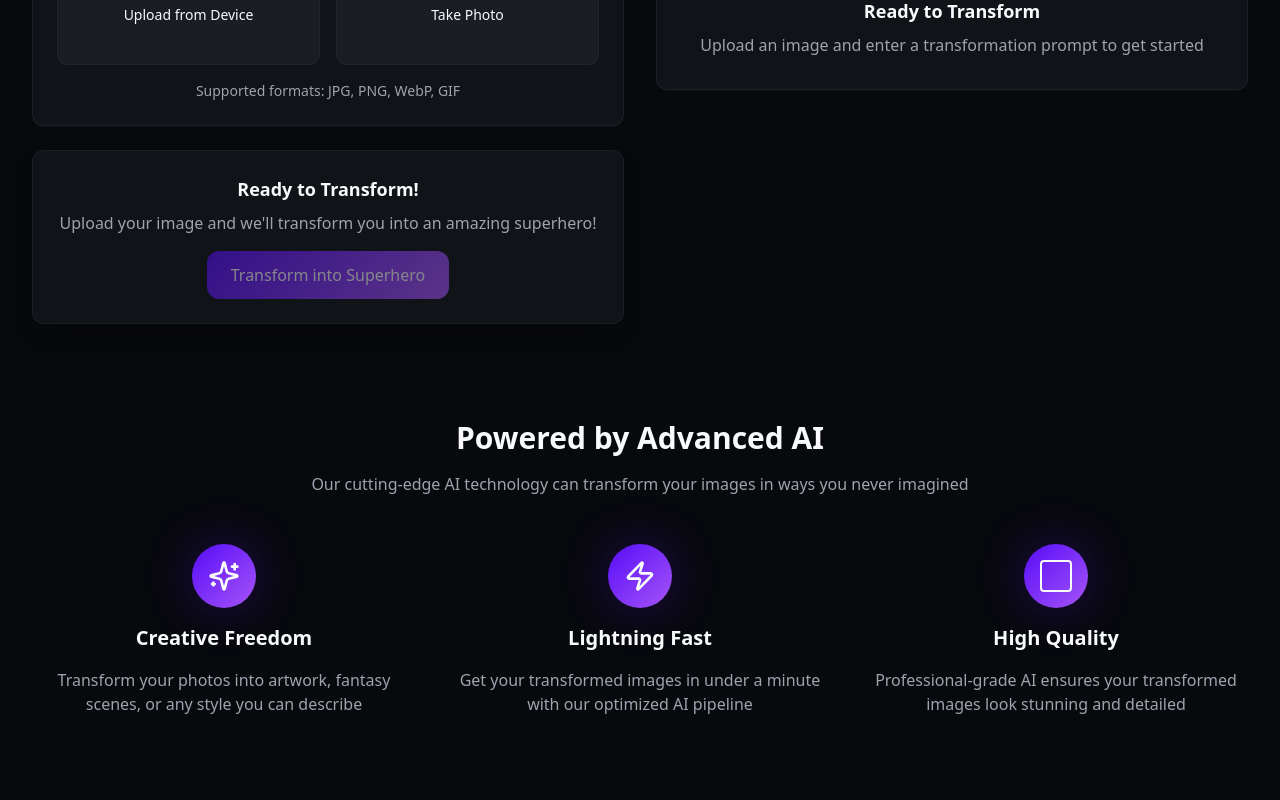
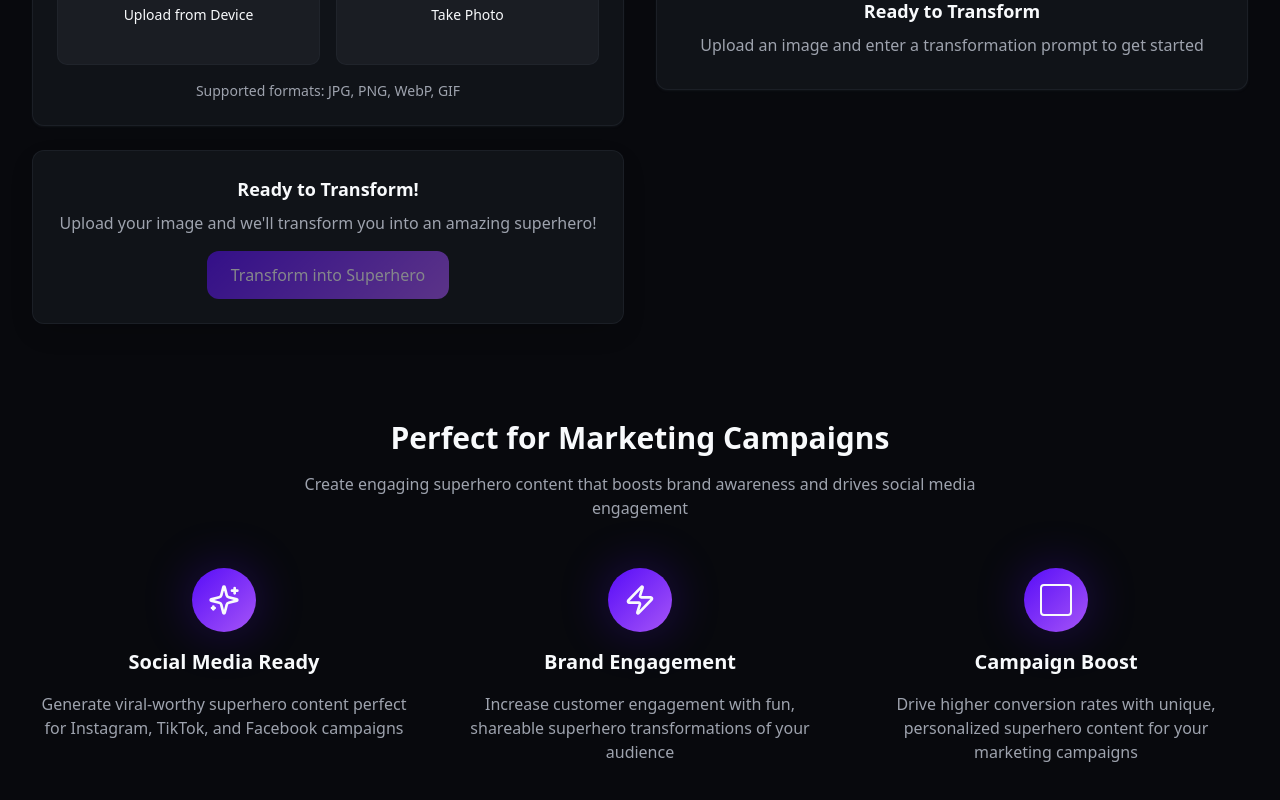
Before and after one commit to awelapix-ops/kimera-creative-canvas, a React (Vite) app: page / in a window 1280 px wide. Shown: the part 512-1312 px from the top of the page. Built offline with nearby package versions, Linux system fonts and the light colour scheme.

Commit message:
Update marketing text
Update text content to be more marketing-oriented for the transformation feature.

```diff
--- a/src/pages/Index.tsx
+++ b/src/pages/Index.tsx
@@ -172,10 +172,10 @@ const Index = () => {
       <div className="max-w-7xl mx-auto px-4 py-16 sm:px-6 lg:px-8">
         <div className="text-center mb-12">
           <h2 className="text-3xl font-bold text-foreground mb-4">
-            Powered by Advanced AI
+            Perfect for Marketing Campaigns
           </h2>
           <p className="text-muted-foreground max-w-2xl mx-auto">
-            Our cutting-edge AI technology can transform your images in ways you never imagined
+            Create engaging superhero content that boosts brand awareness and drives social media engagement
           </p>
         </div>
 
@@ -184,9 +184,9 @@ const Index = () => {
             <div className="w-16 h-16 bg-gradient-primary rounded-full flex items-center justify-center mx-auto shadow-glow">
               <Sparkles className="w-8 h-8 text-primary-foreground" />
             </div>
-            <h3 className="text-xl font-semibold text-foreground">Creative Freedom</h3>
+            <h3 className="text-xl font-semibold text-foreground">Social Media Ready</h3>
             <p className="text-muted-foreground">
-              Transform your photos into artwork, fantasy scenes, or any style you can describe
+              Generate viral-worthy superhero content perfect for Instagram, TikTok, and Facebook campaigns
             </p>
           </div>
 
@@ -194,9 +194,9 @@ const Index = () => {
             <div className="w-16 h-16 bg-gradient-primary rounded-full flex items-center justify-center mx-auto shadow-glow">
               <Zap className="w-8 h-8 text-primary-foreground" />
             </div>
-            <h3 className="text-xl font-semibold text-foreground">Lightning Fast</h3>
+            <h3 className="text-xl font-semibold text-foreground">Brand Engagement</h3>
             <p className="text-muted-foreground">
-              Get your transformed images in under a minute with our optimized AI pipeline
+              Increase customer engagement with fun, shareable superhero transformations of your audience
             </p>
           </div>
 
@@ -204,9 +204,9 @@ const Index = () => {
             <div className="w-16 h-16 bg-gradient-primary rounded-full flex items-center justify-center mx-auto shadow-glow">
               <div className="w-8 h-8 border-2 border-current rounded border-primary-foreground"></div>
             </div>
-            <h3 className="text-xl font-semibold text-foreground">High Quality</h3>
+            <h3 className="text-xl font-semibold text-foreground">Campaign Boost</h3>
             <p className="text-muted-foreground">
-              Professional-grade AI ensures your transformed images look stunning and detailed
+              Drive higher conversion rates with unique, personalized superhero content for your marketing campaigns
             </p>
           </div>
         </div>
```
